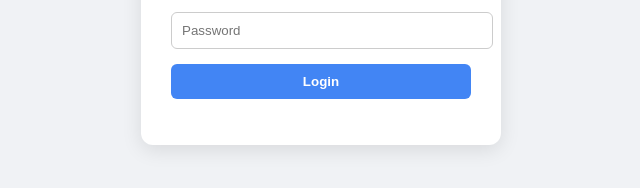
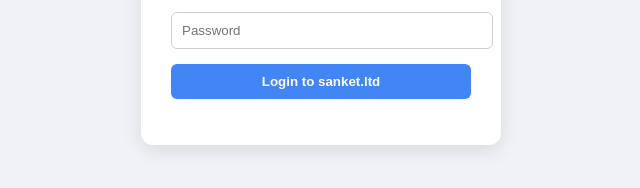
Before and after one commit to parmarsanket/demo-git, a plain HTML site: page index.html in a window 1280 px wide. Shown: the part 404-592 px from the top of the page, 319-959 px from the left. Drawn offline with Linux system fonts and the light colour scheme.

Commit message:
change title

```diff
--- a/index.html
+++ b/index.html
@@ -12,7 +12,7 @@
     <form id="loginForm">
       <input type="text" id="username" placeholder="Username" required />
       <input type="password" id="password" placeholder="Password" required />
-      <button type="submit">Login</button>
+      <button type="submit">Login to sanket.ltd</button>
     </form>
     <p id="message"></p>
   </div>
```
